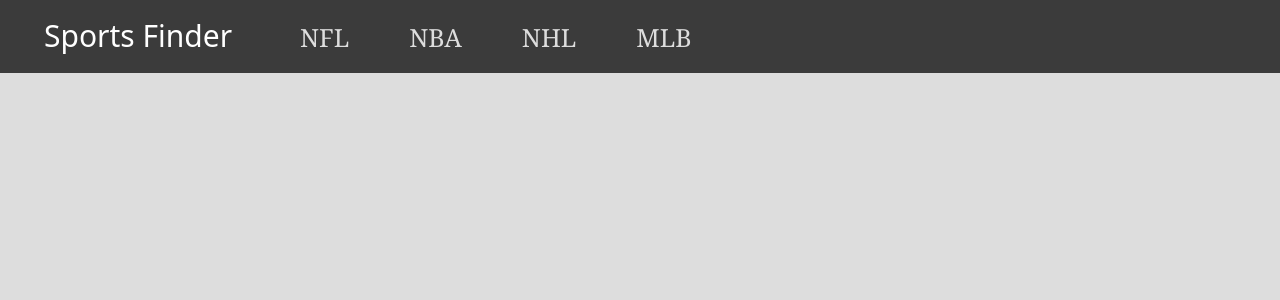
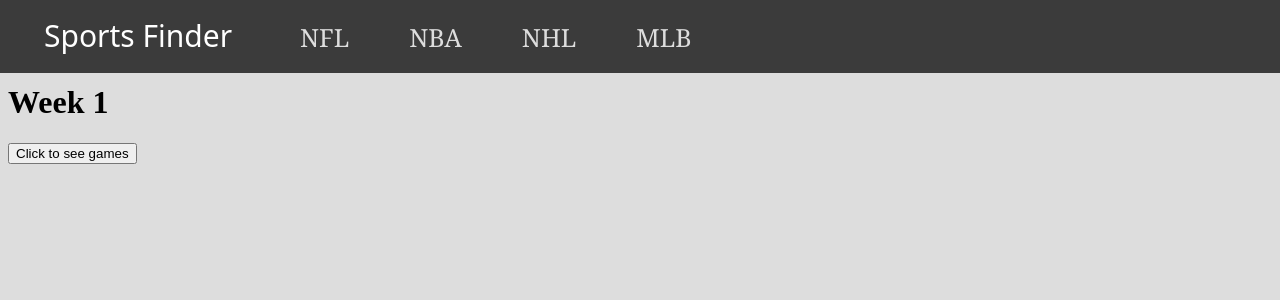
Before and after one commit to JacobK05/Sports-finder, a React (Vite) app: page /nfl in a window 1280 px wide. Shown: the top 300 px of the page. Built offline with nearby package versions, Linux system fonts and the light colour scheme; no server answers.

Commit message:
got the nfl api to render on the page

```diff
--- a/src/pages/nfl.jsx
+++ b/src/pages/nfl.jsx
@@ -1,14 +1,14 @@
 import React, { useState, useEffect } from 'react';
 import Axios from 'axios';
-//https://site.api.espn.com/apis/site/v2/sports/football/nfl/scoreboard
-export default function nfl() { // Capitalize component name
-  const [schedule, setSchedule] = useState("");
+
+export default function nfl() {
+  const [schedule, setSchedule] = useState([]);
 
   const fetchSchedule = () => {
     Axios.get("https://site.api.espn.com/apis/site/v2/sports/football/nfl/scoreboard")
       .then((res) => {
-        console.log(res.data);
-        setSchedule(res.data); // Optionally set the fetched data to state
+        console.log("Fetched data:", res.data.events);
+        setSchedule(res.data.events);
       })
       .catch((error) => {
         console.error('Error fetching schedule:', error);
@@ -16,12 +16,21 @@
   };
 
   useEffect(() => {
-    fetchSchedule(); // Fetch schedule when component mounts
-  }, []); // Empty dependency array ensures it only runs once
+    // Uncomment the line below if you want to fetch data on component mount
+    // fetchSchedule();
+  }, []);
+
+  console.log("Schedule:", schedule); // Check the value of schedule here
 
   return (
     <div>
-      {/* Render fetched data or other components here */}
+      <h1>Week 1</h1>
+      <button onClick={fetchSchedule}>Click to see games</button>
+      <ul>
+        {schedule && schedule.map(event => (
+          <li key={event.id}>{event.name}</li>
+        ))}
+      </ul>
     </div>
   );
 }
```
